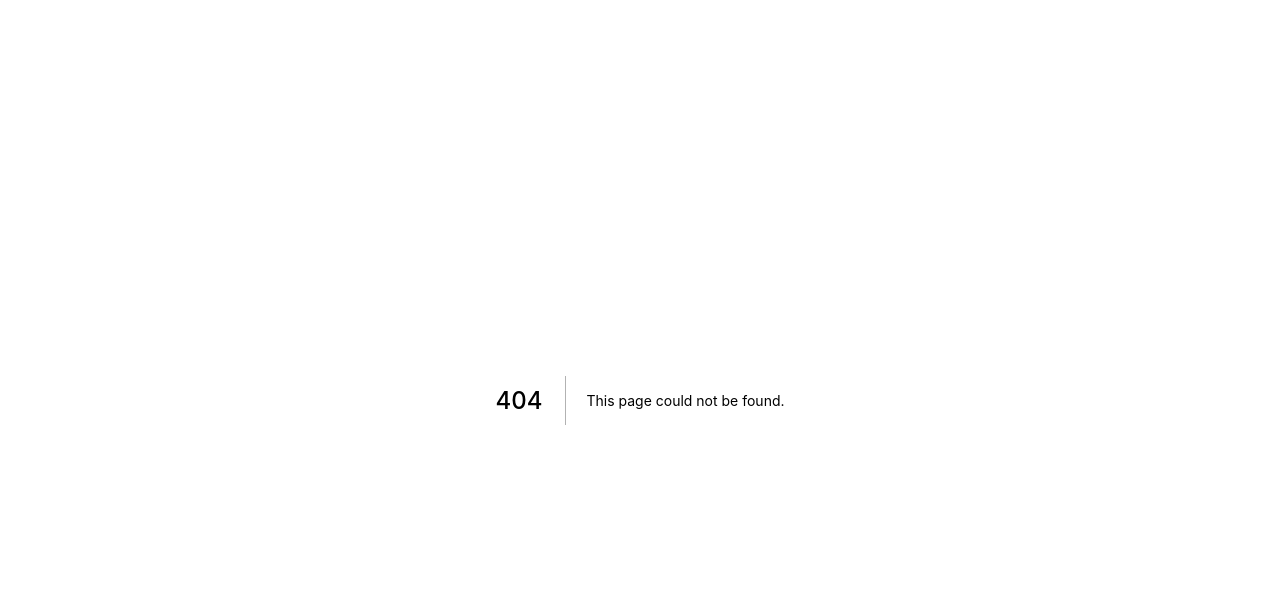
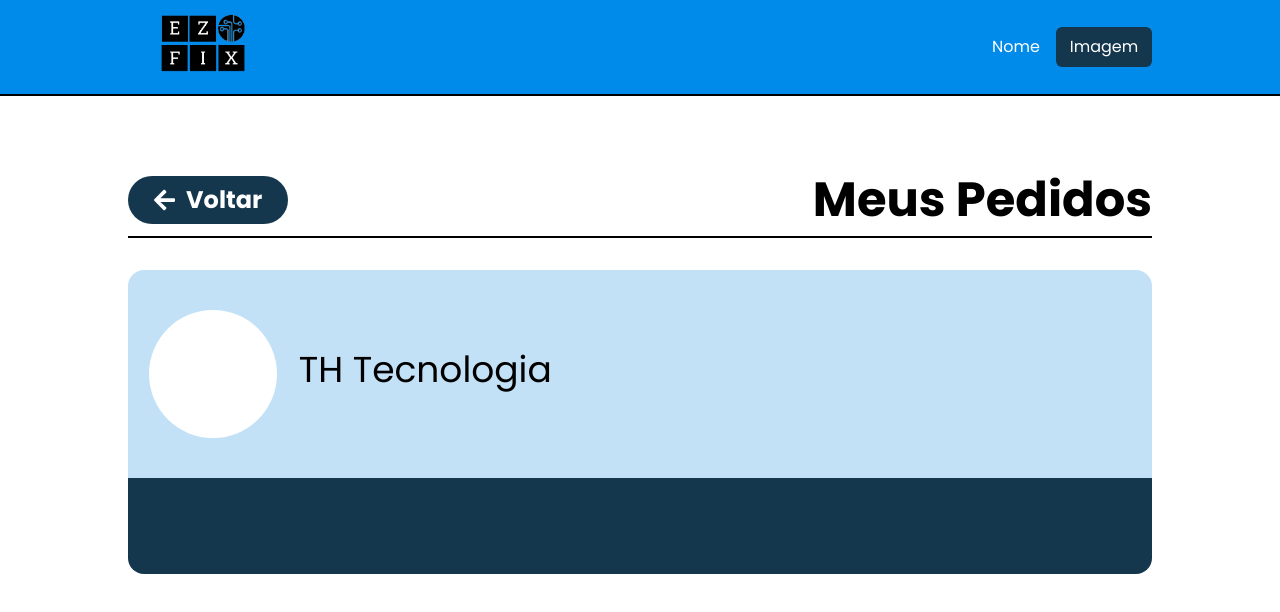
Before and after one commit to JoaoPedroArnaut/ezfix-front-end, a Next.js app: page /myorders in a window 1280 px wide. Before the commit this address had no page. Shown: the top 612 px of the page. Built offline with nearby package versions, Linux system fonts and the light colour scheme.

Commit message:
Pagina de pedidos . ;

```diff
--- a/src/components/Botao.jsx
+++ b/src/components/Botao.jsx
@@ -1,3 +1,4 @@
+import { icon } from '@fortawesome/fontawesome-svg-core'
 import React from 'react'
 
 const Botao = ({claro,text}) => {
--- /dev/null
+++ b/src/components/HeaderOrder.jsx
@@ -0,0 +1,21 @@
+import React from 'react'
+import { FontAwesomeIcon } from '@fortawesome/react-fontawesome'
+import { faArrowLeft } from '@fortawesome/free-solid-svg-icons'
+
+const HeaderOrder = ({tituloPagina}) => {
+    return (
+        <>
+            <div className="pt-24 w-full flex justify-around">
+                <div className="sm:w-4/5 flex justify-between pb-3 mt-20 border-solid border-b-2">
+                    <button className="rounded-3xl px-5 bg-blue-dark w-40 text-white text-2xl font-bold flex justify-around items-center"><FontAwesomeIcon icon={faArrowLeft}/>Voltar</button>
+                    <p className="text-5xl font-bold">{tituloPagina}</p>
+                </div>
+
+
+
+            </div>
+        </>
+    )
+}
+
+export default HeaderOrder
--- /dev/null
+++ b/src/components/Order.jsx
@@ -0,0 +1,32 @@
+import React from 'react'
+import Botao from '../components/Botao'
+import { FontAwesomeIcon } from '@fortawesome/react-fontawesome'
+import { faArrowLeft } from '@fortawesome/free-solid-svg-icons'
+
+const Order = () => {
+    return (
+        <>
+            <div className="w-full flex justify-around">
+                <div className="sm:w-4/5 flex flex-col mt-8">
+                    <div className="w-full h-52 flex bg-blue-light rounded-t-2xl">
+                        <div className="w-1/6 flex justify-center items-center">
+                            <div className="rounded-full w-32 h-32 bg-white"></div>
+                        </div>
+                        <div className="flex flex-col justify-center w-2/6">
+                            <p className="text-4xl">TH Tecnologia</p>
+                            <div className="w-1.5 h-2 bg"></div>
+                            <p></p>
+                        </div>
+
+                    </div>
+                        <div className="w-full h-24 bg-blue-dark rounded-b-2xl">
+
+                        </div>
+
+                </div>
+            </div>
+            </>
+            )
+}
+
+            export default Order
--- /dev/null
+++ b/src/pages/myorders.jsx
@@ -0,0 +1,16 @@
+import React from 'react'
+import Navbar from "../components/Navbar"
+import HeaderOrder from "../components/HeaderOrder"
+import Order from '../components/Order'
+
+const myorders = () => {
+    return (
+        <>
+            <Navbar login={["Imagem", "Nome"]}/>
+            <HeaderOrder tituloPagina={["Meus Pedidos"]}/>
+            <Order/>
+        </>
+    )
+}
+
+export default myorders
```
Also changed, not shown: src/components/Navbar.jsx (+5 -5 lines).
